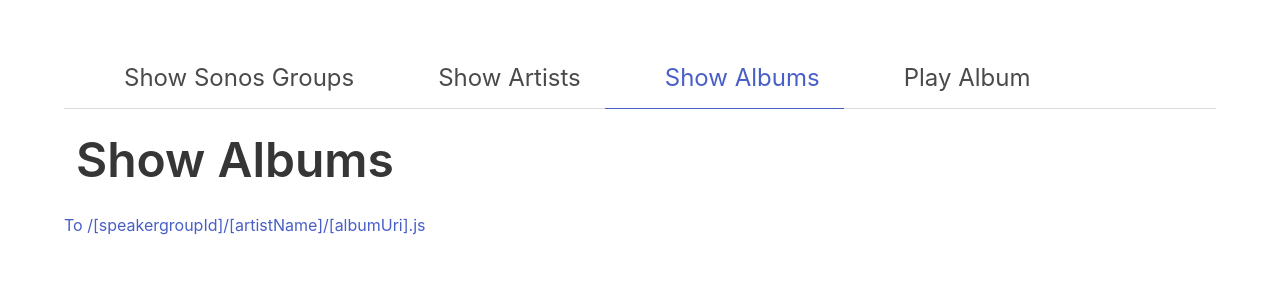
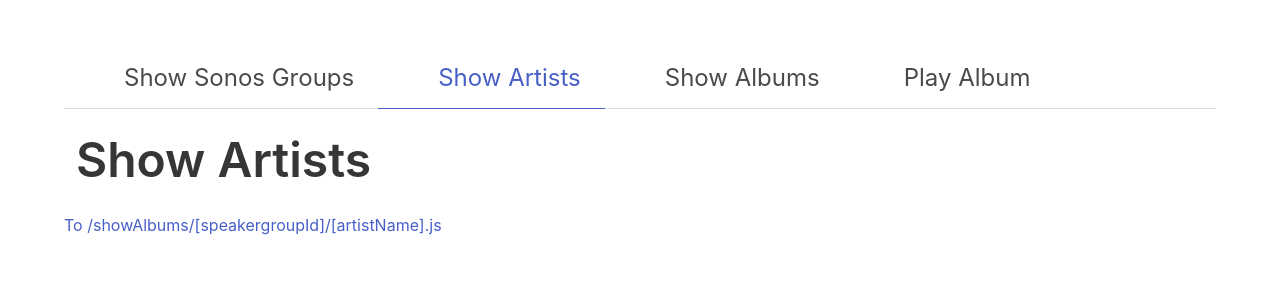
Before and after one commit to gmb2012/sonos-kids, a Next.js app: page /showArtists/1 in a window 1280 px wide. Shown: the top 300 px of the page. Built offline with nearby package versions, Linux system fonts and the light colour scheme; some icons are missing.

Commit message:
better naming for paths => FIXED: https://github.com/gmb2012/sonos-kids/issues/6

```diff
--- a/config/config.json
+++ b/config/config.json
@@ -1,9 +1,9 @@
 {
   "pages": [
     { "url": "/", "title": "Show Sonos Groups", "icon": "fa-house" },
-    { "url": "/[speakergroupId]", "title": "Show Artists", "icon": "fa-user-music" },
-    { "url": "/[speakergroupId]/[artistName]", "title": "Show Albums", "icon": "fa-album-collection" },
-    { "url": "/[speakergroupId]/[artistName]/[albumUri]", "title": "Play Album", "icon": "fa-play" }
+    { "url": "/showArtists/[speakergroupId]", "title": "Show Artists", "icon": "fa-user-music" },
+    { "url": "/showAlbums/[speakergroupId]/[artistName]", "title": "Show Albums", "icon": "fa-album-collection" },
+    { "url": "/playAlbum/[speakergroupId]/[artistName]/[albumUri]", "title": "Play Album", "icon": "fa-play" }
   ],
   "speakers": [
     { "id": "1" },
--- a/src/pages/[speakergroupId]/[artistName].js
+++ /dev/null
@@ -1,11 +0,0 @@
-import Link from "next/link";
-
-export default function ShowAlbums() {
-    return (
-        <div>
-            <Link href="/[speakergroupId]/[artistName]/[albumUri]" as="/1/theArtist/theAlbum">
-                <a>To /[speakergroupId]/[artistName]/[albumUri].js</a>
-            </Link>
-        </div>
-    )
-}
--- a/src/pages/index.js
+++ b/src/pages/index.js
@@ -8,8 +8,8 @@
                     <div className="title">One</div>
                     More text
                     <div>
-                        <Link href="/[speakergroupId]" as="/1">
-                            <a>To /[speakergroupId].js</a>
+                        <Link href="/showArtists/[speakergroupId]" as="/showArtists/1">
+                            <a>To /showArtists/[speakergroupId].js</a>
                         </Link>
                     </div>
                 </div>
--- a/src/pages/[speakergroupId].js
+++ b/src/pages/showArtists/[speakergroupId].js
@@ -1,14 +1,15 @@
 import Link from "next/link";
-import useSpeakers from "../hooks/useSpeakers";
+import useSpeakers from "../../hooks/useSpeakers";
 
 export default function ShowArtists({ speakergroupId }) {
+    console.log("huhu");
     const artistName = "Benjamin Blümchen";
 
     return (
         <div>
             <div>
-                <Link href="/[speakergroupId]/[artistName]" as={`/${speakergroupId}/${artistName}`}>
-                    <a>To /[speakergroupId]/[artistName].js</a>
+                <Link href="/showAlbums/[speakergroupId]/[artistName]" as={`/showAlbums/${speakergroupId}/${artistName}`}>
+                    <a>To /showAlbums/[speakergroupId]/[artistName].js</a>
                 </Link>
             </div>
         </div>
```
Also changed, not shown: src/pages/showAlbums/[speakergroupId]/[artistName].js (added, +11 -0 lines), src/pages/playAlbum/[speakergroupId]/[artistName]/[albumUri].js (renamed from src/pages/[speakergroupId]/[artistName]/[albumUri].js).
